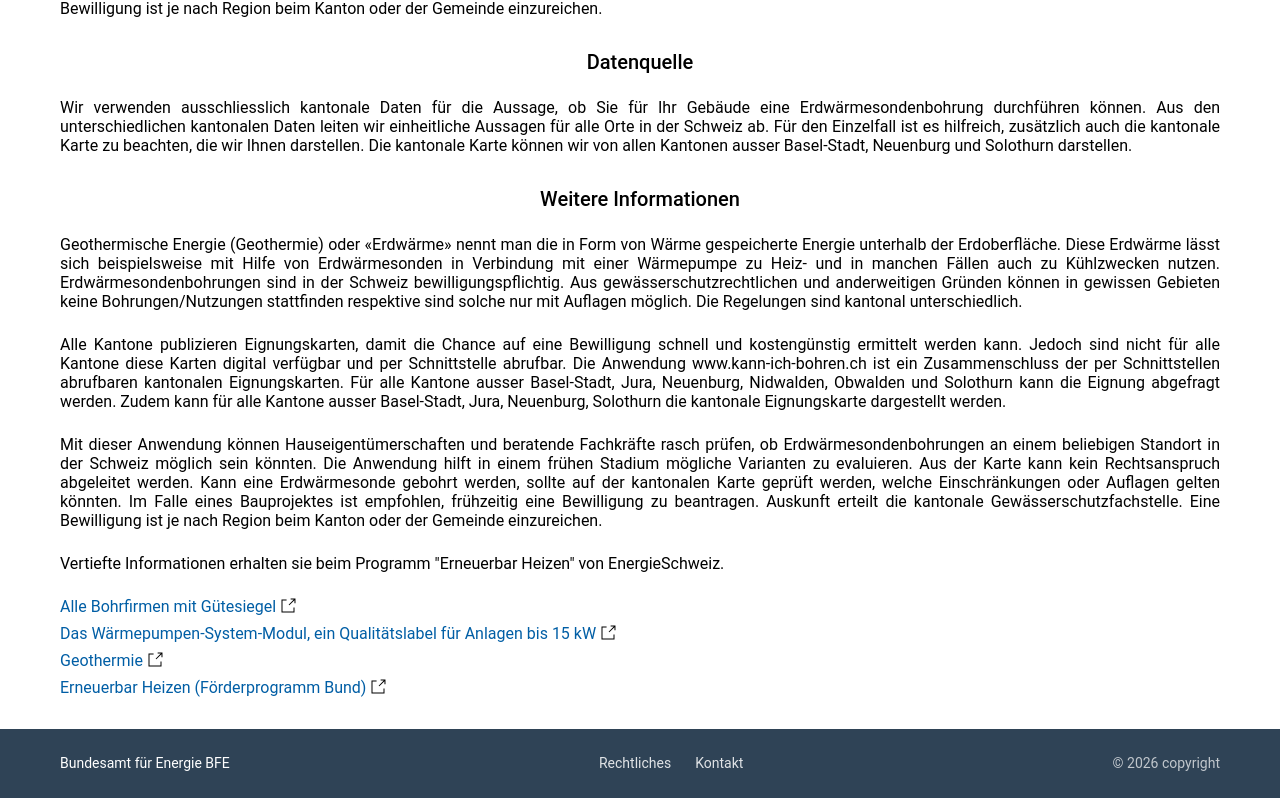
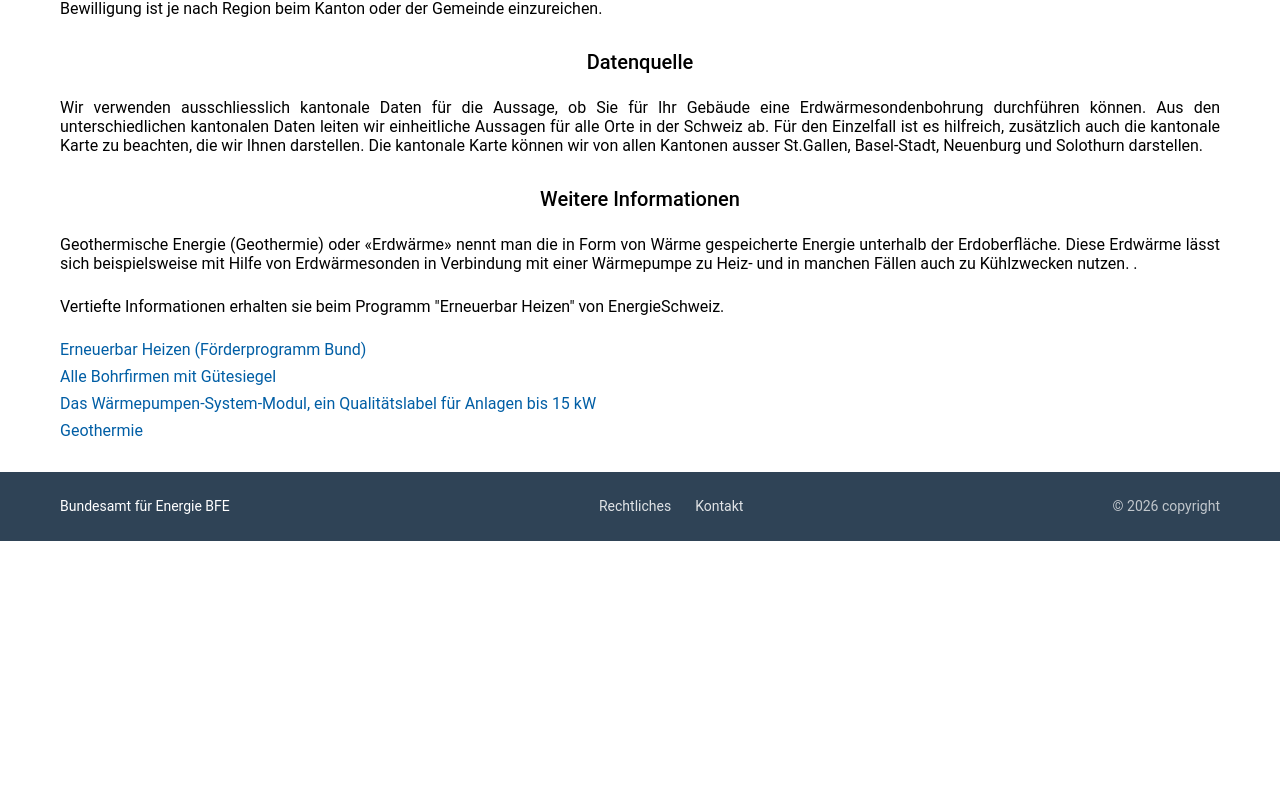
Before and after one commit to SFOE/drill-frontend, a Vue app: page / in a window 1280 px wide. Shown: the part 644-1442 px from the top of the page. After the commit the page ends 1185 px from the top, so only its background shows below. Built offline with nearby package versions, Linux system fonts and the light colour scheme; no server answers; what vue3-openlayers would draw is missing.

Commit message:
more translation, remove texts

```diff
--- a/src/components/StaticElementsComponent.vue
+++ b/src/components/StaticElementsComponent.vue
@@ -17,49 +17,20 @@
       </h3>
 
       <div class="info-block-body" v-html="t('hint1')"></div>
-      <div class="info-block-body" v-html="t('hint2')"></div>
-      <div class="info-block-body" v-html="t('hint3')"></div>
       <div class="info-block-body" v-html="t('hint4')"></div>
 
       <div class="info-block-links">
+        <a :href="t('suitability_heating_url')" target="_blank" rel="noopener" class="hint-button">
+          {{ t('suitability_heating_cta') }}
+        </a>
         <a class="info-block-link" :href="t('WeiterInfos1Url')" target="_blank" rel="noopener">
           <span>{{ t('WeiterInfos1Title') }}</span>
-          <img
-            src="@/assets/images/oblique/link_external.svg"
-            alt="external link"
-            class="link-icon"
-          />
         </a>
-
         <a class="info-block-link" :href="t('WeiterInfos2Url')" target="_blank" rel="noopener">
           <span>{{ t('WeiterInfos2Title') }}</span>
-          <img
-            src="@/assets/images/oblique/link_external.svg"
-            alt="external link"
-            class="link-icon"
-          />
         </a>
-
         <a class="info-block-link" :href="t('WeiterInfos3Url')" target="_blank" rel="noopener">
           <span>{{ t('WeiterInfos3Title') }}</span>
-          <img
-            src="@/assets/images/oblique/link_external.svg"
-            alt="external link"
-            class="link-icon"
-          />
-        </a>
-        <a
-          href="https://www.chauffezrenouvelable.ch/"
-          target="_blank"
-          rel="noopener"
-          class="hint-button"
-        >
-          {{ t('suitability_heating_cta') }}
-          <img
-            src="@/assets/images/oblique/link_external.svg"
-            alt="external link"
-            class="link-icon"
-          />
         </a>
       </div>
     </div>
--- a/src/locales/de.json
+++ b/src/locales/de.json
@@ -25,7 +25,7 @@
   "info_section_title": "Ziele und Funktionsweise der Anwendung",
   "app_goal_title": "Zweck der applikation",
   "app_goal": "Mit dieser Anwendung können Hauseigentümerschaften und beratende Fachkräfte rasch prüfen, ob Erdwärmesondenbohrungen an einem beliebigen Standort in der Schweiz möglich sein könnten. Die Anwendung hilft in einem frühen Stadium mögliche Varianten zu evaluieren. Aus der Karte kann kein Rechtsanspruch abgeleitet werden. Kann eine Erdwärmesonde gebohrt werden, sollte auf der kantonalen Karte geprüft werden, welche Einschränkungen oder Auflagen gelten könnten. Im Falle eines Bauprojektes ist empfohlen, frühzeitig eine Bewilligung zu beantragen. Auskunft erteilt die kantonale Gewässerschutzfachstelle. Eine Bewilligung ist je nach Region beim Kanton oder der Gemeinde einzureichen.",
-  "textMapCanton": "Wir verwenden ausschliesslich kantonale Daten für die Aussage, ob Sie für Ihr Gebäude eine Erdwärmesondenbohrung durchführen können. Aus den unterschiedlichen kantonalen Daten leiten wir einheitliche Aussagen für alle Orte in der Schweiz ab. Für den Einzelfall ist es hilfreich, zusätzlich auch die kantonale Karte zu beachten, die wir  Ihnen darstellen. Die kantonale Karte können wir von allen Kantonen ausser Basel-Stadt, Neuenburg und Solothurn darstellen.",
+  "textMapCanton": "Wir verwenden ausschliesslich kantonale Daten für die Aussage, ob Sie für Ihr Gebäude eine Erdwärmesondenbohrung durchführen können. Aus den unterschiedlichen kantonalen Daten leiten wir einheitliche Aussagen für alle Orte in der Schweiz ab. Für den Einzelfall ist es hilfreich, zusätzlich auch die kantonale Karte zu beachten, die wir  Ihnen darstellen. Die kantonale Karte können wir von allen Kantonen ausser St.Gallen, Basel-Stadt, Neuenburg und Solothurn darstellen.",
   "TitelLinkKanton": "Datenquelle",
   "cantonButton": "Webseite Kanton",
   "TitelLinkInfos": "Weitere Informationen",
@@ -38,9 +38,7 @@
   "legalTitle": "Rechtliches",
   "legalUrl": "https://www.admin.ch/gov/de/start/rechtliches.html",
   "contact": "Kontakt",
-  "hint1": "Geothermische Energie (Geothermie) oder «Erdwärme» nennt man die in Form von Wärme gespeicherte Energie unterhalb der Erdoberfläche. Diese Erdwärme lässt sich beispielsweise mit Hilfe von Erdwärmesonden in Verbindung mit einer Wärmepumpe zu Heiz- und in manchen Fällen auch zu Kühlzwecken nutzen. Erdwärmesondenbohrungen sind in der Schweiz bewilligungspflichtig. Aus gewässerschutzrechtlichen und anderweitigen Gründen können in gewissen Gebieten keine Bohrungen/Nutzungen stattfinden respektive sind solche nur mit Auflagen möglich. Die Regelungen sind kantonal unterschiedlich.",
-  "hint2": "Alle Kantone publizieren Eignungskarten, damit die Chance auf eine Bewilligung schnell und kostengünstig ermittelt werden kann. Jedoch sind nicht für alle Kantone diese Karten digital verfügbar und per Schnittstelle abrufbar. Die Anwendung www.kann-ich-bohren.ch ist ein Zusammenschluss der per Schnittstellen abrufbaren kantonalen Eignungskarten. Für alle Kantone ausser Basel-Stadt, Jura, Neuenburg, Nidwalden, Obwalden und Solothurn kann die Eignung abgefragt werden. Zudem kann für alle Kantone ausser Basel-Stadt, Jura, Neuenburg, Solothurn die kantonale Eignungskarte dargestellt werden.",
-  "hint3": "Mit dieser Anwendung können Hauseigentümerschaften und beratende Fachkräfte rasch prüfen, ob Erdwärmesondenbohrungen an einem beliebigen Standort in der Schweiz möglich sein könnten. Die Anwendung hilft in einem frühen Stadium mögliche Varianten zu evaluieren. Aus der Karte kann kein Rechtsanspruch abgeleitet werden. Kann eine Erdwärmesonde gebohrt werden, sollte auf der kantonalen Karte geprüft werden, welche Einschränkungen oder Auflagen gelten könnten. Im Falle eines Bauprojektes ist empfohlen, frühzeitig eine Bewilligung zu beantragen. Auskunft erteilt die kantonale Gewässerschutzfachstelle. Eine Bewilligung ist je nach Region beim Kanton oder der Gemeinde einzureichen.",
+  "hint1": "Geothermische Energie (Geothermie) oder «Erdwärme» nennt man die in Form von Wärme gespeicherte Energie unterhalb der Erdoberfläche. Diese Erdwärme lässt sich beispielsweise mit Hilfe von Erdwärmesonden in Verbindung mit einer Wärmepumpe zu Heiz- und in manchen Fällen auch zu Kühlzwecken nutzen. .",
   "hint4": "Vertiefte Informationen erhalten sie beim Programm \"Erneuerbar Heizen\" von EnergieSchweiz.",
   "legend_not_available": "Legende nicht verfügbar",
   "thematic_geoportal_cta": "Kantonaler Geoportal",
--- a/src/locales/en.json
+++ b/src/locales/en.json
@@ -19,13 +19,13 @@
   "suitability6short": "The selected coordinates are not in Switzerland",
   "suitability99": "Please try again or contact us using the contact details at the bottom of the page",
   "suitability99short": "Application error",
-  "suitability_heating_cta": "Renewable heating",
+  "suitability_heating_cta": "Renewable heating (federal subsidy program)",
   "suitability_heating_url": "https://erneuerbarheizen.ch/impulsberatung/",
   "information_title": "Information",
   "info_section_title": "Purpose and operation of the application",
   "app_goal_title": "Purpose of the application",
   "app_goal": "With this application, property owners and consulting professionals can quickly check whether geothermal borehole drilling might be possible at any given location in Switzerland. The application helps to evaluate possible options at an early stage. No legal entitlement can be derived from the map. If a geothermal probe can be drilled, the cantonal map should be consulted to determine which restrictions or requirements may apply. In the case of a construction project, it is recommended to apply for a permit at an early stage. Information is provided by the cantonal water protection authority. Depending on the region, the permit application must be submitted to the Canton or the municipality.",
-  "textMapCanton": "We base our suitability assessments on cantonal data. The data we are working with differs between cantons, and this can make it difficult for us to provide the same information for all locations throughout Switzerland. It may be helpful for you to also consult the cantonal map provided here. We can provide suitability maps for all cantons except Basel-Stadt, Neuchâtel and Solothurn.",
+  "textMapCanton": "We base our suitability assessments on cantonal data. The data we are working with differs between cantons, and this can make it difficult for us to provide the same information for all locations throughout Switzerland. It may be helpful for you to also consult the cantonal map provided here. We can provide suitability maps for all cantons except St.Gallen, Basel-Stadt, Neuchâtel and Solothurn.",
   "TitelLinkKanton": "Data source",
   "cantonButton": "Website of the canton",
   "TitelLinkInfos": "Further information",
@@ -39,8 +39,6 @@
   "legalUrl": "https://www.admin.ch/gov/en/start/terms-and-conditions.html",
   "contact": "Contact",
   "hint1": "Geothermal energy is a kind of energy that is stored in the form of heat below the earth's surface. It can be used to heat and in certain cases even cool buildings, for instance by using a borehole heat exchanger (BHE) along with a geothermal heat pump. In Switzerland, you need a permit to drill into the ground to install a BHE. For water protection and other reasons, drilling/operating a BHE may not be permitted at all in certain areas, or only permitted if certain conditions are met. Regulations vary between cantons.",
-  "hint2": "Cantons provide suitability maps that make it possible to determine quickly and cost effectively how likely it is a drilling permit will be granted for a specific location. However, not all cantons have made their maps digitally available or accessible online via an interface. The application on www.kann-ich-bohren.ch provides an interface for all of the cantonal suitability maps that can be accessed in this way. Suitability can be queried for all cantons except Basel-Stadt, Fribourg, Jura, Neuchâtel, Nidwalden, Obwalden and Solothurn. In addition, suitability maps can be accessed for all cantons except Basel-Stadt, Neuchâtel, Solothurn.",
-  "hint3": "This application allows homeowners and consulting experts to quickly determine whether drilling for a borehole heat exchanger may be possible at their location. This application makes it possible to evaluate your options at an early stage of planning. No legal claim can be derived from these maps. If drilling for a BHE is possible, you should check the corresponding cantonal map to see if any restrictions apply. If you are going ahead with a building project, we recommend you apply for a permit as soon as possible. Your cantonal water protection office can give you more information. Depending on where you live, your permit application may have to be submitted to either the cantonal or communal authorities.",
   "hint4": "You can find more information on the EnergieSchweiz website on heating with renewable energy (available in German, French and Italian).",
   "legend_not_available": "Legend not available",
   "thematic_geoportal_cta": "Consult the cantonal geoportal",
--- a/src/locales/it.json
+++ b/src/locales/it.json
@@ -19,13 +19,13 @@
   "suitability6short": "Le coordinate selezionate non si trovano in Svizzera",
   "suitability99": "Riprova o contattaci utilizzando i nostri recapiti riportati in fondo alla pagina.",
   "suitability99short": "Errore dell'applicazione",
-  "suitability_heating_cta": "Calorer Innovabile",
+  "suitability_heating_cta": "Riscaldamento rinnovabile (programma di incentivazione federale)",
   "suitability_heating_url": "https://www.calorerinnovabile.ch/prima-consulenza/",
   "information_title": "Informazioni",
   "info_section_title": "Obiettivi e funzionamento dell'applicazione",
   "app_goal_title": "Scopo dell’applicazione",
   "app_goal": "Con questa applicazione, i proprietari di immobili e i professionisti consulenti possono verificare rapidamente se, in una determinata località della Svizzera, potrebbero essere possibili perforazioni per sonde geotermiche. L’applicazione aiuta a valutare le possibili varianti in una fase iniziale. Dalla mappa non può essere derivato alcun diritto legale. Qualora sia possibile perforare una sonda geotermica, è necessario verificare sulla carta cantonale quali limitazioni o prescrizioni possano essere applicabili. In caso di progetto di costruzione, si raccomanda di richiedere un’autorizzazione in una fase precoce. Le informazioni sono fornite dal servizio cantonale competente per la protezione delle acque. A seconda della regione, la domanda di autorizzazione deve essere presentata al Cantone o al Comune.",
-  "textMapCanton": "Utilizziamo i dati cantonali per determinare se è possibile realizzare una trivellazione per sonda geotermica per il vostro edificio. Ricaviamo dichiarazioni uniformi per tutte le località della Svizzera dai diversi dati cantonali. Per i singoli casi, è utile fare riferimento anche alla mappa cantonale, che mostriamo qui. Possiamo mostrare la mappa cantonale di tutti i cantoni tranne Basilea Città, Neuchâtel e Soletta.",
+  "textMapCanton": "Utilizziamo esclusivamente dati cantonali per stabilire se è possibile effettuare una perforazione geotermica per il vostro edificio. Dai diversi dati cantonali ricaviamo informazioni uniformi per tutte le località della Svizzera. Per i singoli casi è utile consultare anche la mappa cantonale che vi mostriamo. Siamo in grado di visualizzare la mappa cantonale di tutti i cantoni tranne St.Gallen, Basel Stadt, Neuchâtel e Solothurn.",
   "TitelLinkKanton": "Fonte dei dati",
   "cantonButton": "Pagina web del cantone",
   "TitelLinkInfos": "Maggiori informazioni",
@@ -39,8 +39,6 @@
   "legalUrl": "https://www.admin.ch/gov/it/pagina-iniziale/basi-legali.html",
   "contact": "Contatto",
   "hint1": "Per «energia geotermica» si intende l'energia immagazzinata sotto forma di calore nel sottosuolo. Questo calore può venir sfruttato, ad esempio grazie all’impiego di sonde geotermiche in combinazione con una termopompa, per il riscaldamento di immobili ed in alcuni casi anche per il raffreddamento. Le trivellazioni per sonde geotermiche sono in Svizzera sottoposte all’obbligo di autorizzazione. Per motivi legali di protezione delle acque o altre ragioni in alcune zone non è permesso, o solo a determinate condizioni, trivellare od utilizzare il calore del sottosuolo. La regolamentazione differisce da cantone a cantone.",
-  "hint2": "Ogni cantone pubblica delle mappe di idoneità in modo da facilitare e rendere più rapido ed economico il processo di autorizzazione. Tuttavia, non tutti i cantoni mettono a disposizione le loro mappe in maniera digitale tramite un’interfaccia aperta. L’applicazione www.possoperforare.ch è un’aggregazione delle diverse interfacce cantonali a disposizione. L’idoneità può venir verificata per tutti i cantoni tranne Basilea Città, Giura, Neuchâtel, Nidvaldo, Obvaldo e Soletta. Inoltre, la mappa di idoneità può venir visualizzata per tutti i cantoni tranne Basilea Città, Neuchâtel, Soletta.",
-  "hint3": "Con questa applicazione, i proprietari di case e i professionisti della consulenza possono verificare rapidamente la possibile idoneità ad una trivellazione per sonde geotermiche in qualsiasi luogo della Svizzera. L'applicazione aiuta a valutare le possibili varianti in una fase iniziale. Nessuna rivendicazione legale può essere derivata dalla mappa. Se una trivellazione per sonda geotermica può essere realizzata, la mappa cantonale dovrebbe essere usata per verificare quali restrizioni o condizioni potrebbero essere applicate. Nel caso di un progetto di costruzione, si raccomanda di richiedere un permesso nella fase iniziale. Le informazioni dettagliate possono essere ottenute dall'agenzia cantonale di protezione delle acque. A seconda della regione, un permesso deve essere presentato al cantone o al comune.",
   "hint4": "Informazioni più dettagliate sono disponibili nel programma \"calore rinnovabile\" di svizzeraenergia.",
   "legend_not_available": "Leggenda non disponibile",
   "thematic_geoportal_cta": "Consultare il geoportale cantonale",
```
Also changed, not shown: src/components/InfoboxComponent.vue (+0 -8 lines), src/locales/fr.json (+3 -5 lines).
